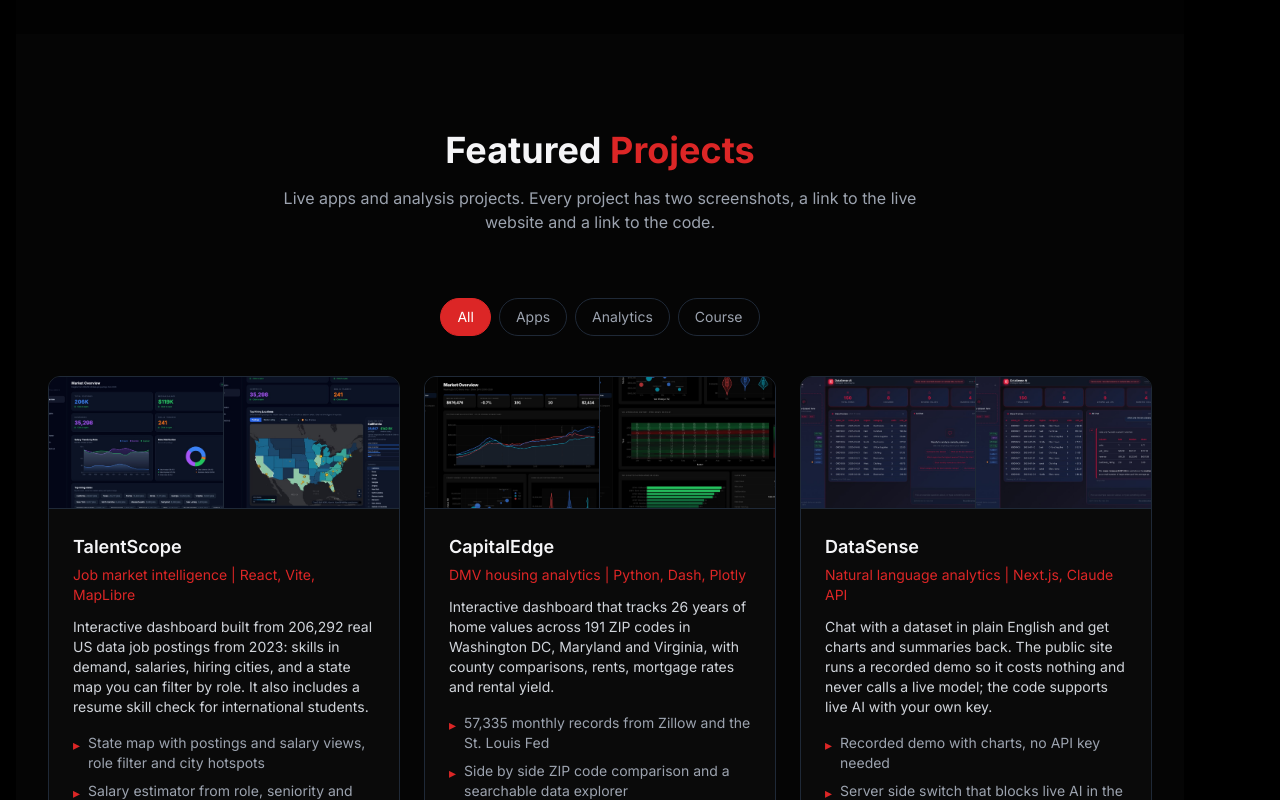
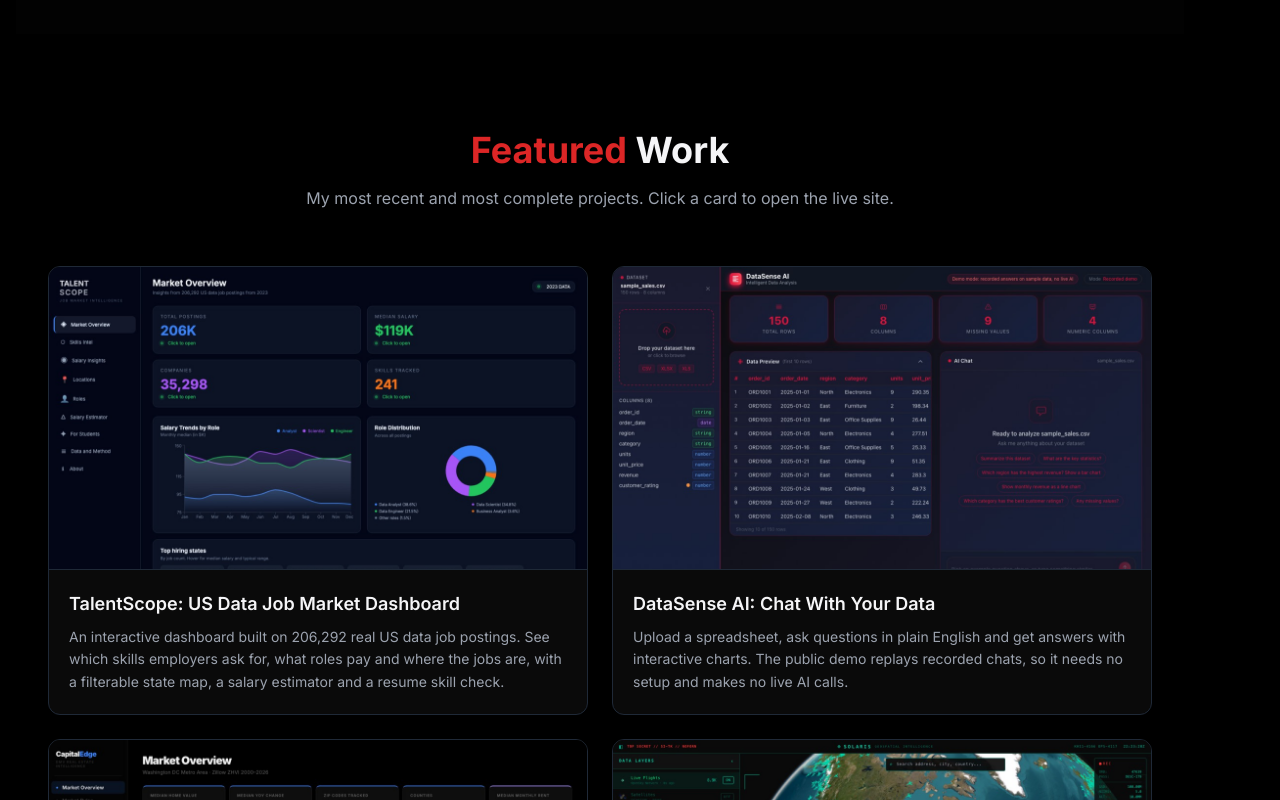
Before and after one commit to rutvij1407/RUTVIJ_PORTFOLIO_, a Next.js app: page / in a window 1280 px wide. Shown: the part 4200-5000 px from the top of the page. Built offline with nearby package versions, Linux system fonts and the light colour scheme.

Commit message:
Portfolio: add Featured section with image and description cards

```diff
--- a/app/page.tsx
+++ b/app/page.tsx
@@ -9,6 +9,7 @@ import NavXian from '@/components/layout/NavXian'
 import Hero from '@/components/sections/Hero'
 import About from '@/components/sections/About'
 import Experience from '@/components/sections/Experience'
+import Featured from '@/components/sections/Featured'
 import Projects from '@/components/sections/Projects'
 import KeyDifferentiators from '@/components/sections/KeyDifferentiators'
 import Skills from '@/components/sections/Skills'
@@ -43,6 +44,7 @@ export default function Page() {
             <About />
             <Experience />
             <KeyDifferentiators />
+            <Featured />
             <Projects />
             <Skills />
             <Education />
--- a/components/layout/NavXian.tsx
+++ b/components/layout/NavXian.tsx
@@ -7,6 +7,7 @@ const navItems = [
   { href: '#about', title: 'About', icon: 'M16 7a4 4 0 11-8 0 4 4 0 018 0zM12 14a7 7 0 00-7 7h14a7 7 0 00-7-7z' },
   { href: '#experience', title: 'Experience', icon: 'M12 8v4l3 3m6-3a9 9 0 11-18 0 9 9 0 0118 0z' },
   { href: '#differentiators', title: 'Strengths', icon: 'M5 3v4M3 5h4M6 17v4m-2-2h4m5-16l2.286 6.857L21 12l-5.714 2.143L13 21l-2.286-6.857L5 12l5.714-2.143L13 3z' },
+  { href: '#featured', title: 'Featured', icon: 'M11.049 2.927c.3-.921 1.603-.921 1.902 0l1.519 4.674a1 1 0 00.95.69h4.915c.969 0 1.371 1.24.588 1.81l-3.976 2.888a1 1 0 00-.363 1.118l1.518 4.674c.3.922-.755 1.688-1.538 1.118l-3.976-2.888a1 1 0 00-1.176 0l-3.976 2.888c-.783.57-1.838-.197-1.538-1.118l1.518-4.674a1 1 0 00-.363-1.118l-3.976-2.888c-.784-.57-.38-1.81.588-1.81h4.914a1 1 0 00.951-.69l1.519-4.674z' },
   { href: '#projects', title: 'Projects', icon: 'M3 7v10a2 2 0 002 2h14a2 2 0 002-2V9a2 2 0 00-2-2h-6l-2-2H5a2 2 0 00-2 2z' },
   { href: '#skills', title: 'Skills', icon: 'M9 12l2 2 4-4M7.835 4.697a3.42 3.42 0 001.946-.806 3.42 3.42 0 014.438 0 3.42 3.42 0 001.946.806 3.42 3.42 0 013.138 3.138 3.42 3.42 0 00.806 1.946 3.42 3.42 0 010 4.438 3.42 3.42 0 00-.806 1.946 3.42 3.42 0 01-3.138 3.138 3.42 3.42 0 00-1.946.806 3.42 3.42 0 01-4.438 0 3.42 3.42 0 00-1.946-.806 3.42 3.42 0 01-3.138-3.138 3.42 3.42 0 00-.806-1.946 3.42 3.42 0 010-4.438 3.42 3.42 0 00.806-1.946 3.42 3.42 0 013.138-3.138z' },
   { href: '#education', title: 'Education', icon: 'M12 14l9-5-9-5-9 5 9 5z' },
@@ -19,7 +20,7 @@ export default function NavXian() {
 
   useEffect(() => {
     const handleScroll = () => {
-      const sections = ['home', 'about', 'experience', 'differentiators', 'projects', 'skills', 'education', 'certifications', 'contact']
+      const sections = ['home', 'about', 'experience', 'differentiators', 'featured', 'projects', 'skills', 'education', 'certifications', 'contact']
       for (let i = sections.length - 1; i >= 0; i--) {
         const el = document.getElementById(sections[i])
         if (el && el.getBoundingClientRect().top <= 150) {
--- a/components/layout/SidebarNav.tsx
+++ b/components/layout/SidebarNav.tsx
@@ -8,6 +8,7 @@ const navItems = [
   { href: '#about', label: 'About', icon: 'M16 7a4 4 0 11-8 0 4 4 0 018 0zM12 14a7 7 0 00-7 7h14a7 7 0 00-7-7z' },
   { href: '#experience', label: 'Experience', icon: 'M12 8v4l3 3m6-3a9 9 0 11-18 0 9 9 0 0118 0z' },
   { href: '#differentiators', label: 'Strengths', icon: 'M5 3v4M3 5h4M6 17v4m-2-2h4m5-16l2.286 6.857L21 12l-5.714 2.143L13 21l-2.286-6.857L5 12l5.714-2.143L13 3z' },
+  { href: '#featured', label: 'Featured', icon: 'M11.049 2.927c.3-.921 1.603-.921 1.902 0l1.519 4.674a1 1 0 00.95.69h4.915c.969 0 1.371 1.24.588 1.81l-3.976 2.888a1 1 0 00-.363 1.118l1.518 4.674c.3.922-.755 1.688-1.538 1.118l-3.976-2.888a1 1 0 00-1.176 0l-3.976 2.888c-.783.57-1.838-.197-1.538-1.118l1.518-4.674a1 1 0 00-.363-1.118l-3.976-2.888c-.784-.57-.38-1.81.588-1.81h4.914a1 1 0 00.951-.69l1.519-4.674z' },
   { href: '#projects', label: 'Projects', icon: 'M3 7v10a2 2 0 002 2h14a2 2 0 002-2V9a2 2 0 00-2-2h-6l-2-2H5a2 2 0 00-2 2z' },
   { href: '#skills', label: 'Skills', icon: 'M9 12l2 2 4-4M7.835 4.697a3.42 3.42 0 001.946-.806 3.42 3.42 0 014.438 0 3.42 3.42 0 001.946.806 3.42 3.42 0 013.138 3.138 3.42 3.42 0 00.806 1.946 3.42 3.42 0 010 4.438 3.42 3.42 0 00-.806 1.946 3.42 3.42 0 01-3.138 3.138 3.42 3.42 0 00-1.946.806 3.42 3.42 0 01-4.438 0 3.42 3.42 0 00-1.946-.806 3.42 3.42 0 01-3.138-3.138 3.42 3.42 0 00-.806-1.946 3.42 3.42 0 010-4.438 3.42 3.42 0 00.806-1.946 3.42 3.42 0 013.138-3.138z' },
   { href: '#education', label: 'Education', icon: 'M12 14l9-5-9-5-9 5 9 5z' },
@@ -15,7 +16,7 @@ const navItems = [
   { href: '#contact', label: 'Contact', icon: 'M3 8l7.89 5.26a2 2 0 002.22 0L21 8M5 19h14a2 2 0 002-2V7a2 2 0 00-2-2H5a2 2 0 00-2 2v10a2 2 0 002 2z' },
 ]
 
-const sectionIds = ['home', 'about', 'experience', 'differentiators', 'projects', 'skills', 'education', 'certifications', 'contact']
+const sectionIds = ['home', 'about', 'experience', 'differentiators', 'featured', 'projects', 'skills', 'education', 'certifications', 'contact']
 
 export default function SidebarNav() {
   const [activeSection, setActiveSection] = useState('home')
--- /dev/null
+++ b/components/sections/Featured.tsx
@@ -0,0 +1,82 @@
+'use client'
+
+import { motion, useInView } from 'framer-motion'
+import { useRef } from 'react'
+
+const featured = [
+  {
+    title: 'TalentScope: US Data Job Market Dashboard',
+    description:
+      'An interactive dashboard built on 206,292 real US data job postings. See which skills employers ask for, what roles pay and where the jobs are, with a filterable state map, a salary estimator and a resume skill check.',
+    image: '/assets/img/projects/talentscope-1.jpg',
+    href: 'https://talentscope-chi.vercel.app',
+  },
+  {
+    title: 'DataSense AI: Chat With Your Data',
+    description:
+      'Upload a spreadsheet, ask questions in plain English and get answers with interactive charts. The public demo replays recorded chats, so it needs no setup and makes no live AI calls.',
+    image: '/assets/img/projects/datasense-1.jpg',
+    href: 'https://data-sense-chatbot.vercel.app',
+  },
+  {
+    title: 'CapitalEdge: DC Metro Housing Dashboard',
+    description:
+      '26 years of home values across 191 ZIP codes in Washington DC, Maryland and Virginia, with county comparisons, rents, mortgage rates and findings drawn from the data.',
+    image: '/assets/img/projects/capitaledge-1.jpg',
+    href: 'https://capitaledge-one.vercel.app',
+  },
+  {
+    title: 'Solaris: Live Flight and Satellite Globe',
+    description:
+      'A 3D globe with live aircraft, satellites, earthquakes and weather radar, built on open data with no API keys.',
+    image: '/assets/img/projects/solaris-2.jpg',
+    href: 'https://solaris-web-ten.vercel.app',
+  },
+]
+
+export default function Featured() {
+  const ref = useRef<HTMLDivElement>(null)
+  const isInView = useInView(ref, { once: true, margin: '-80px' })
+
+  return (
+    <section id="featured" className="py-24 bg-[#000000] relative overflow-hidden" ref={ref}>
+      <div className="max-w-7xl mx-auto px-4 sm:px-6 lg:px-8">
+        <motion.div
+          initial={{ opacity: 0, y: 24 }}
+          animate={isInView ? { opacity: 1, y: 0 } : {}}
+          transition={{ duration: 0.6, ease: [0.25, 0.46, 0.45, 0.94] }}
+          className="text-center mb-14"
+        >
+          <h2 className="text-3xl sm:text-4xl font-bold mb-4">
+            <span className="text-[#dc2626]">Featured</span> Work
+          </h2>
+          <p className="text-[#9ca3af] max-w-2xl mx-auto">My most recent and most complete projects. Click a card to open the live site.</p>
+        </motion.div>
+
+        <div className="grid sm:grid-cols-2 gap-6">
+          {featured.map((f, i) => (
+            <motion.a
+              key={f.title}
+              href={f.href}
+              target="_blank"
+              rel="noopener noreferrer"
+              initial={{ opacity: 0, y: 30 }}
+              animate={isInView ? { opacity: 1, y: 0 } : {}}
+              transition={{ duration: 0.5, delay: 0.1 + i * 0.08 }}
+              className="group block rounded-xl bg-[#0a0a0a] border border-[#1f2937] hover:border-[#dc2626]/50 overflow-hidden transition-colors"
+            >
+              <div className="aspect-[16/9] overflow-hidden border-b border-[#1f2937] bg-[#111]">
+                {/* eslint-disable-next-line @next/next/no-img-element */}
+                <img src={f.image} alt={f.title} loading="lazy" className="w-full h-full object-cover object-top transition-transform duration-500 group-hover:scale-[1.04]" />
+              </div>
+              <div className="p-5">
+                <h3 className="text-lg font-semibold text-[#f5f5f7] mb-2 group-hover:text-[#dc2626] transition-colors">{f.title}</h3>
+                <p className="text-sm text-[#9ca3af] leading-relaxed">{f.description}</p>
+              </div>
+            </motion.a>
+          ))}
+        </div>
+      </div>
+    </section>
+  )
+}
```
